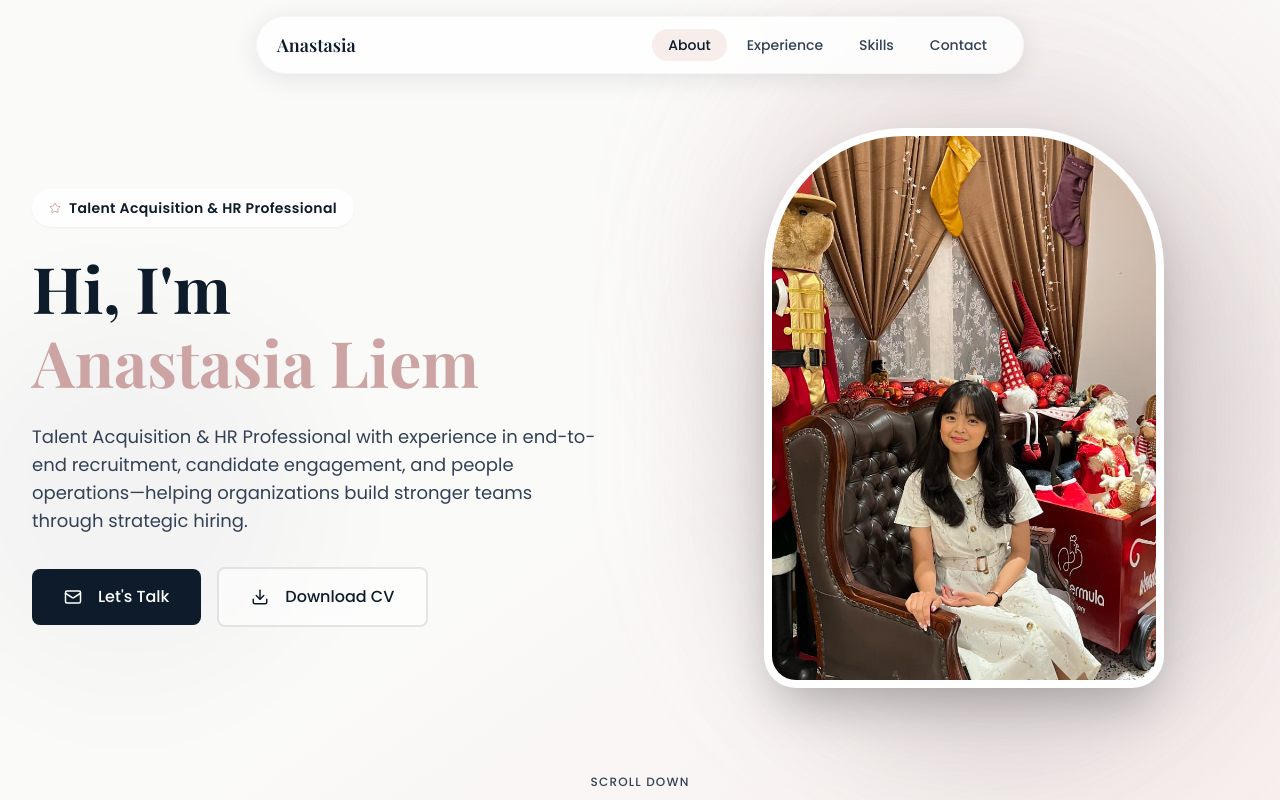
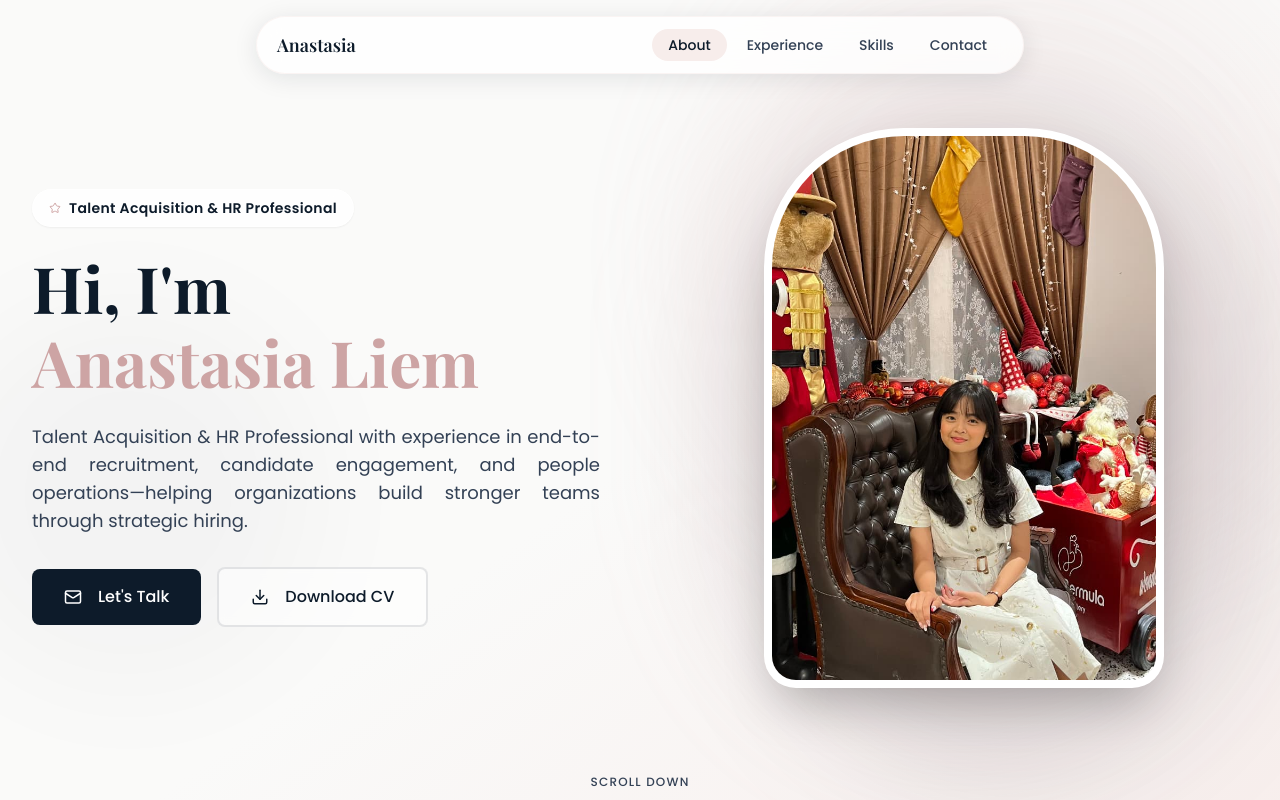
Before and after one commit to RafaelBani3/Anastasia_Liem, a Next.js app: page / in a window 1280 px wide. Shown: the top 800 px of the page. Built offline with nearby package versions, Linux system fonts and the light colour scheme.

Commit message:
Update HeroSection.tsx

```diff
--- a/src/components/sections/HeroSection.tsx
+++ b/src/components/sections/HeroSection.tsx
@@ -93,9 +93,9 @@ export default function HeroSection() {
 
             <motion.p
               variants={itemVariants}
-              className="mx-auto mt-6 max-w-xl text-base leading-relaxed text-slate sm:text-lg lg:mx-0"
+              className="mx-auto mt-6 max-w-xl text-base leading-relaxed text-justify text-slate sm:text-lg lg:mx-0"
             >
-               Talent Acquisition & HR Professional with experience in end-to-end recruitment, candidate engagement, and people operations—helping organizations build stronger teams through strategic hiring.
+              Talent Acquisition & HR Professional with experience in end-to-end recruitment, candidate engagement, and people operations—helping organizations build stronger teams through strategic hiring.
             </motion.p>
 
             <motion.div
```
